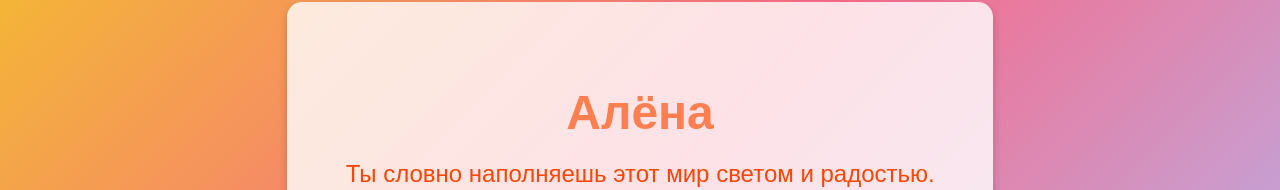
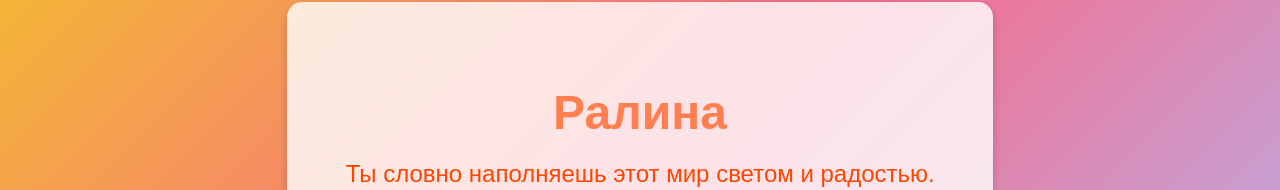
Before and after one commit to TheLeonStyle/best, a plain HTML site: page index.html in a window 1280 px wide. Shown: the part 199-389 px from the top of the page. Drawn offline with Linux system fonts and the light colour scheme.

Commit message:
Update index.html

```diff
--- a/index.html
+++ b/index.html
@@ -4,7 +4,7 @@
 <head>
 	<meta charset="UTF-8">
 	<meta name="viewport" content="width=device-width, initial-scale=1.0">
-	<title>Алёна</title>
+	<title>Ралина</title>
 
 	<style>
 		body {
@@ -118,7 +118,7 @@
 <body>
 
 	<div class="container">
-		<h1>Алёна</h1>
+		<h1>Ралина</h1>
 		<div class="compliments">
 			<p>Ты словно наполняешь этот мир светом и радостью.</p>
 <p>Твоя улыбка делает мир вокруг ярче.</p>
```
